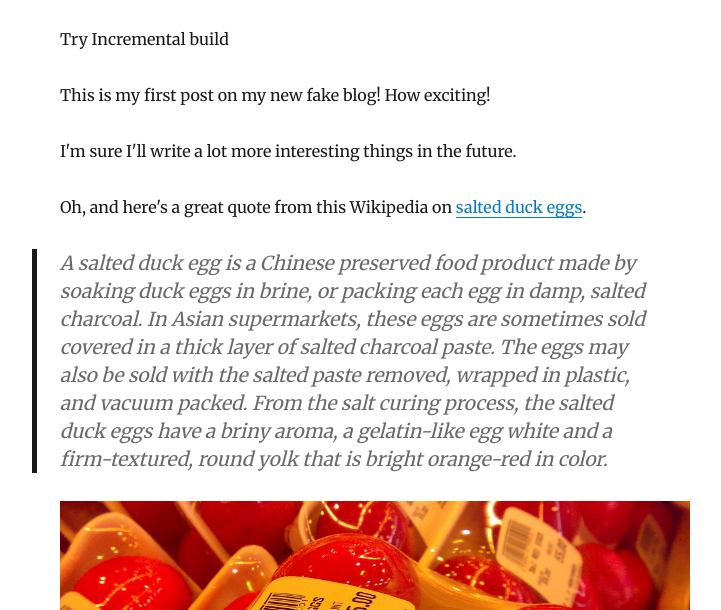
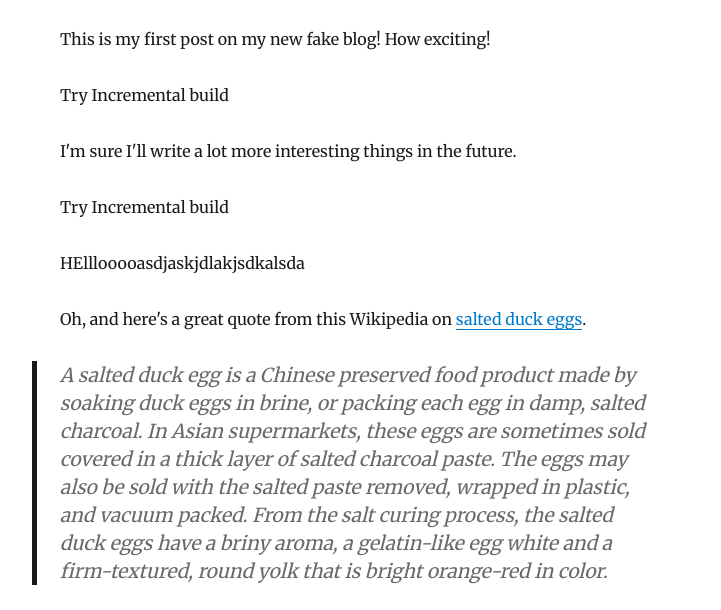
Before and after one commit to peterbaile/gatsby-cloud-test, a Gatsby site: page /hello-world/ in a window 1280 px wide. Shown: the part 170-780 px from the top of the page, without its empty margins (265-986 px from the left). Built offline with nearby package versions, Linux system fonts and the light colour scheme; Gatsby itself is replaced by a stand-in of ours; some packages are replaced by stand-ins of ours.

Commit message:
test incremental build again

```diff
--- a/content/blog/hello-world/index.md
+++ b/content/blog/hello-world/index.md
@@ -4,11 +4,15 @@ date: "2015-05-01T22:12:03.284Z"
 description: "Hello World"
 ---
 
+This is my first post on my new fake blog! How exciting!
+
 Try Incremental build
 
-This is my first post on my new fake blog! How exciting!
+I'm sure I'll write a lot more interesting things in the future.
 
-I'm sure I'll write a lot more interesting things in the future.
+Try Incremental build
+
+HElllooooasdjaskjdlakjsdkalsda
 
 Oh, and here's a great quote from this Wikipedia on
 [salted duck eggs](https://en.wikipedia.org/wiki/Salted_duck_egg).
```
